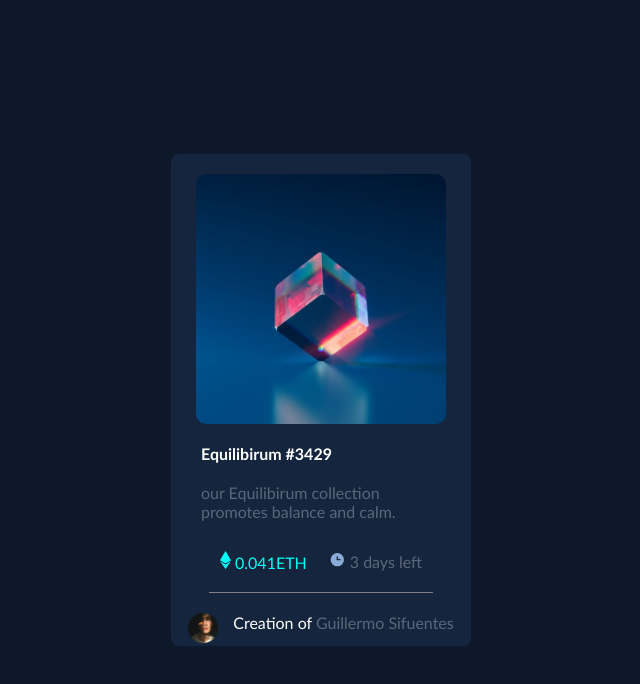
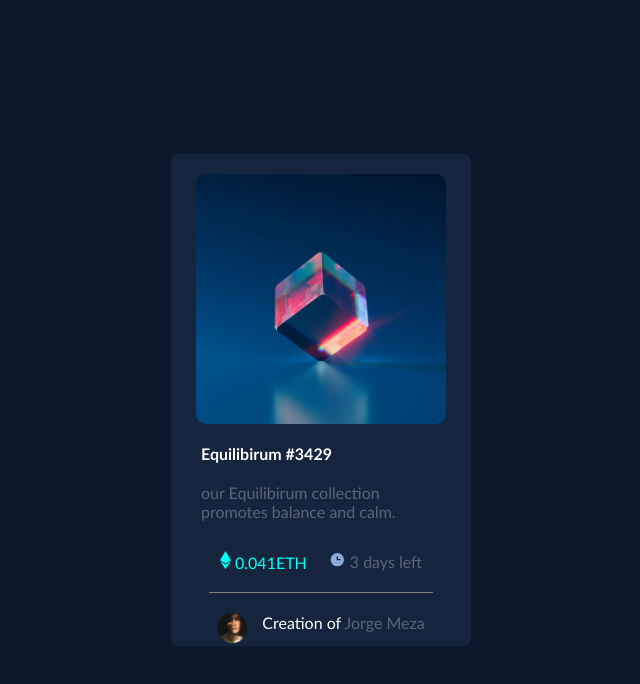
Before and after one commit to jorgeffmeza/g18, a plain HTML site: page semana2/reto2/index.html in a window 1280 px wide. Shown: the whole page, without its empty margins (319-959 px from the left). Drawn offline with Linux system fonts and the light colour scheme.

Commit message:
completo reto43

```diff
--- a/semana2/reto2/index.html
+++ b/semana2/reto2/index.html
@@ -35,7 +35,7 @@
                 </div>
                 <div class="autor">
                     <span class="text-white">Creation of</span>
-                    <span class="text-gray">Guillermo Sifuentes</span>
+                    <span class="text-gray">Jorge Meza</span>
 
                 </div>
 
```
